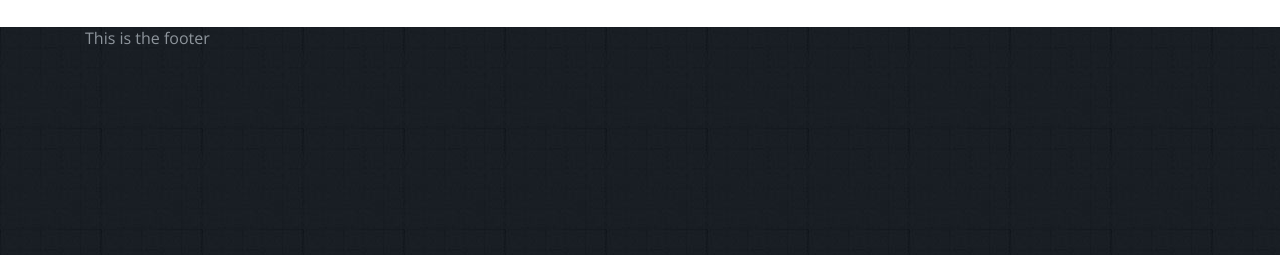
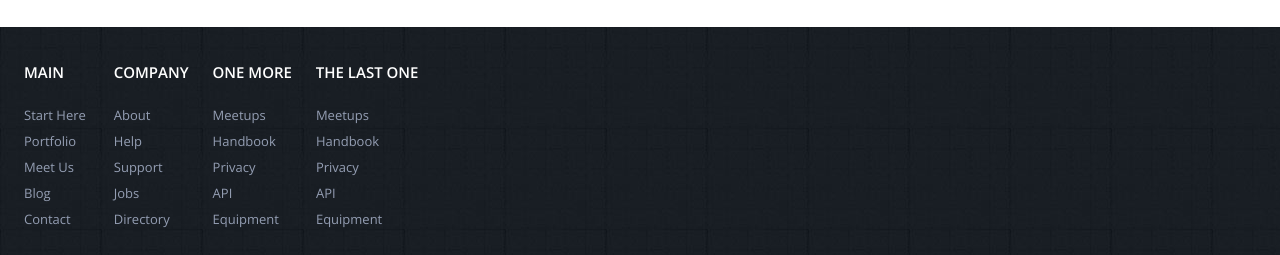
Before and after one commit to LilyDelRey/Insight-personal-blog, a plain HTML site: page index2.html in a window 1280 px wide. Shown: the part 1181-1436 px from the top of the page. Drawn offline with nearby package versions, Linux system fonts and the light colour scheme.

Commit message:
footer 1

```diff
--- a/CSS/style.css
+++ b/CSS/style.css
@@ -308,3 +308,32 @@ clear: both;
     font-size: 14px;
     margin-left: 30px;
 }
+/************/
+
+/*******FOOTER*******/
+
+.main{
+    font-weight: 600;
+    color: white;
+    margin-bottom: 20px;
+    font-size: 15px;
+}
+
+.container ul{
+padding: 30px;
+display: inline-block;
+}
+.footer{
+    padding: 35px 0;
+}
+
+.footer li{
+    list-style-type: none;
+    color: #949eb3;
+    font-size: 13px;
+    padding: 4px;
+}
+.column{
+    float:left;
+    margin-left: 20px;
+}
--- a/index2.html
+++ b/index2.html
@@ -86,9 +86,43 @@
 </div>
 
 <footer class="footer">
-    <div class="container">
-This is the footer
-    </div>
+    <div class="column">
+        <div class="main"> &nbsp;MAIN</div>
+<ul>
+    <li>Start Here</li>
+    <li>Portfolio</li>
+    <li>Meet Us</li>
+    <li>Blog</li>
+    <li>Contact</li>
+</ul></div>
+<div class="column">
+<div class="main"> &nbsp;COMPANY</div>
+<ul>
+    <li>About</li>
+    <li>Help</li>
+    <li>Support</li>
+    <li>Jobs</li>
+    <li>Directory</li>
+</ul></div>
+<div class="column">
+    <div class="main"> &nbsp;ONE MORE</div>
+<ul>
+    <li>Meetups</li>
+    <li>Handbook</li>
+    <li>Privacy</li>
+    <li>API</li>
+    <li>Equipment</li>
+</ul></div>
+<div class="column">
+    <div class="main"> &nbsp;THE LAST ONE</div>
+<ul>
+        <li>Meetups</li>
+        <li>Handbook</li>
+        <li>Privacy</li>
+        <li>API</li>
+        <li>Equipment</li>
+<ul>
+</div>
 </footer>
 
 </body>
```
